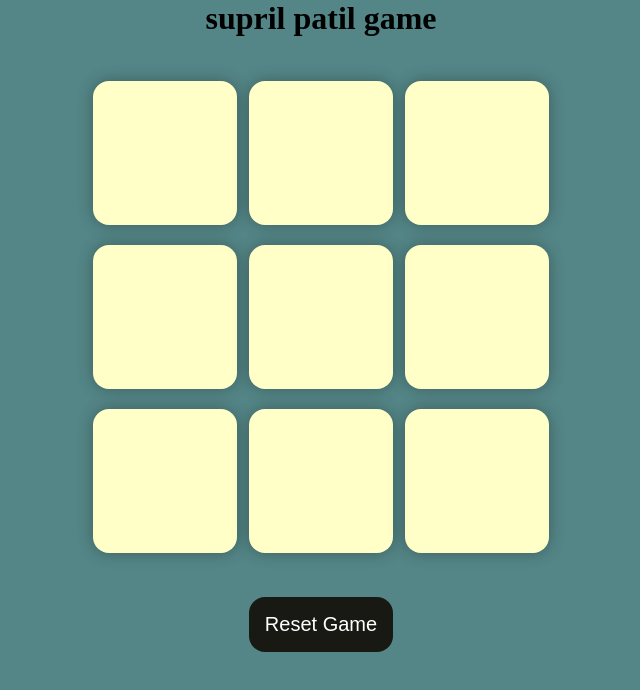
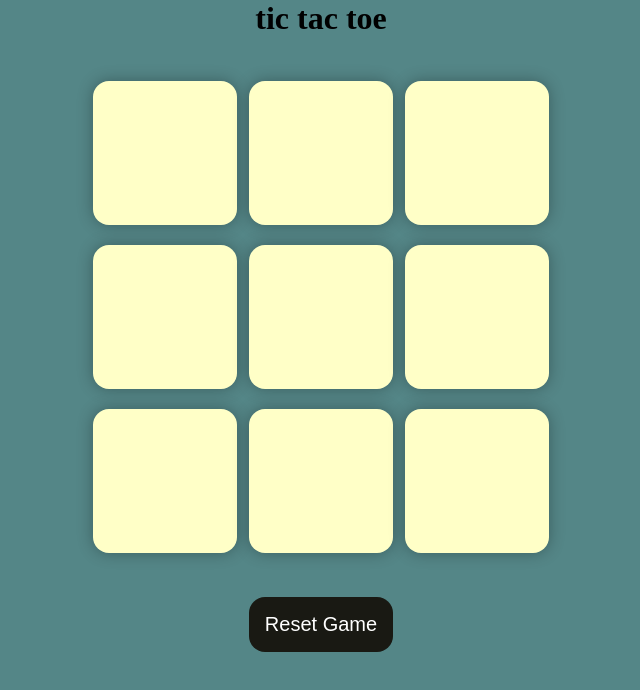
Before and after one commit to suprilp8221/XOX-Game, a plain HTML site: page index.html in a window 1280 px wide. Shown: the whole page, without its empty margins (319-959 px from the left). Drawn offline with Linux system fonts and the light colour scheme.

Commit message:
changed the game name

```diff
--- a/index.html
+++ b/index.html
@@ -12,7 +12,7 @@
       <button id="new-btn">New Game</button>
     </div>
     <main>
-      <h1>supril patil game</h1>
+      <h1>tic tac toe</h1>
       <div class="container">
         <div class="game">
           <button class="box"></button>
```
